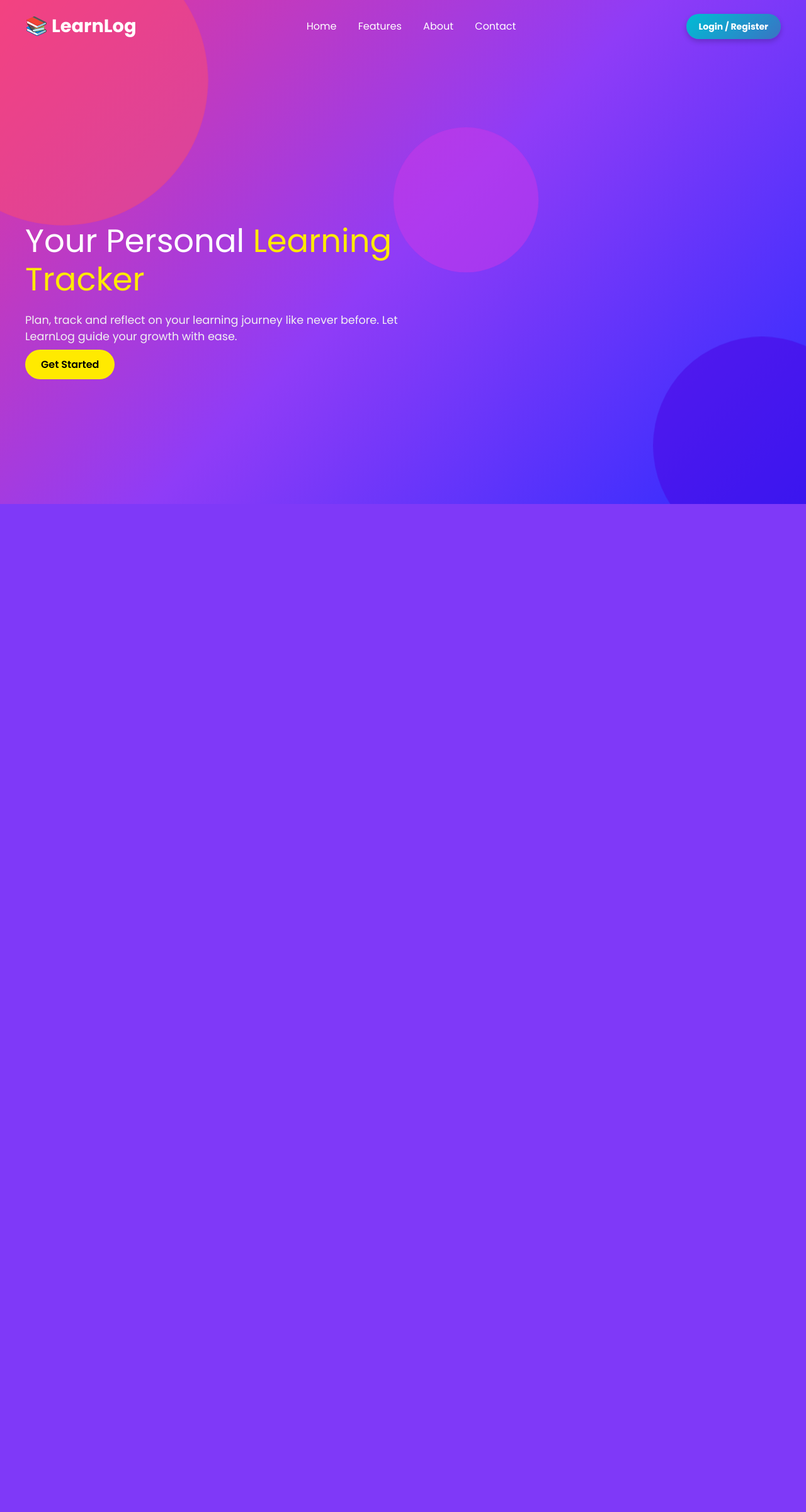
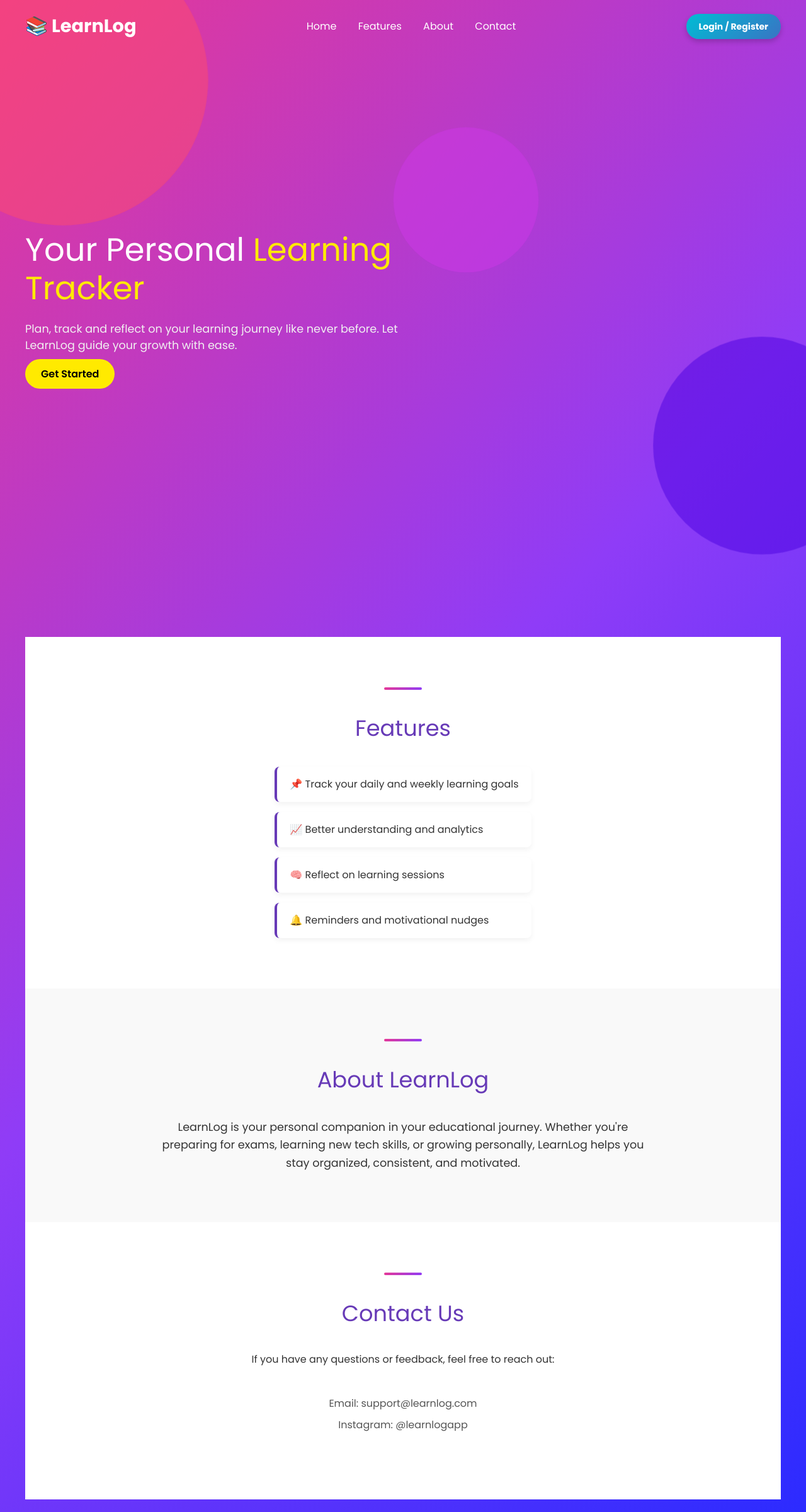
Before and after one commit to 117ABHISHEK/YOPM2, a Flask app: template templates/index.html in a window 1280 px wide; the page is wider, and only the part inside the window is pictured. Shown: that part at 63% size. Before the commit the page ends 800 px from the top of that part, so only its background shows below. Run offline with Flask 3, Linux system fonts and the light colour scheme; the template is opened without the code that fills it, so the values that code supplies are empty; some libraries are stand-ins or nearby versions.

Commit message:
UI updates with sections
Co-Authored-By: ShitalPanhalkar1015 <182597102+ShitalPanhalkar1015@users.noreply.github.com>

```diff
--- a/static/index.css
+++ b/static/index.css
@@ -5,22 +5,19 @@
 }
 
 body, html {
-  height: 100%;
   font-family: 'Poppins', sans-serif;
   background: #f1f2f6;
-  overflow: hidden;
 }
 
 .landing {
-  position: relative;
-  height: 100vh;
+  height: 300vh;
+  width: 100vw;
   color: #fff;
   background: linear-gradient(135deg, #e73895, #8f3cf7, #2c2bff);
   display: flex;
   flex-direction: column;
   justify-content: space-between;
   padding: 20px 40px;
-  overflow: hidden;
 }
 
 /* Header */
@@ -219,3 +216,97 @@ nav a:hover {
   background: linear-gradient(270deg, #ff6ec4, #7873f5,#e73895, #8f3cf7, #ff6ec4);
   background-size: 400% 400%;
 }
+
+<!--------->
+/* Section Wrapper Styles */
+
+.sections{
+  display: flex;
+  flex-direction: column;
+  align-items: center;
+  justify-content: center;
+}
+.section {
+  padding: 80px 40px;
+  color: #333;
+  background-color: #fff;
+}
+
+.section:nth-of-type(even) {
+  background-color: #f9f9f9;
+}
+
+/* Grid Layout for Sections */
+.section.features,
+.section.about,
+.section.contact {
+  display: grid;
+  grid-template-columns: 1fr;
+  gap: 20px;
+  max-width: 1200px;
+  margin: 0 auto;
+  text-align: center;
+}
+
+/* Headings */
+.section h2 {
+  font-size: 2.2rem;
+  margin-bottom: 20px;
+  color: #673ab7;
+}
+
+/* Features List Styling */
+.section.features ul {
+  list-style: none;
+  padding: 0;
+  margin: 0 auto;
+  display: grid;
+  grid-template-columns: repeat(auto-fit, minmax(250px, 1fr));
+  gap: 16px;
+  text-align: left;
+}
+
+.section.features li {
+  background: #fff;
+  border-left: 4px solid #673ab7;
+  padding: 16px 20px;
+  box-shadow: 0 4px 8px rgba(0,0,0,0.05);
+  font-weight: 500;
+  border-radius: 8px;
+}
+
+/* About Section */
+.section.about p {
+  font-size: 1.1rem;
+  line-height: 1.6;
+  max-width: 800px;
+  margin: 0 auto;
+}
+
+/* Contact Section */
+.section.contact ul {
+  list-style: none;
+  padding: 0;
+  font-size: 1rem;
+  margin-top: 10px;
+}
+
+.section.contact li {
+  margin-bottom: 10px;
+  color: #555;
+}
+
+/* Smooth Scroll */
+html {
+  scroll-behavior: smooth;
+}
+
+.section::before {
+  content: '';
+  display: block;
+  width: 60px;
+  height: 4px;
+  background: linear-gradient(135deg, #e73895, #8f3cf7);
+  margin: 0 auto 20px;
+  border-radius: 2px;
+}
--- a/templates/index.html
+++ b/templates/index.html
@@ -1,57 +1,38 @@
-{% extends "base.html" %} {% block title %}LearnLog - Track Your Learning{%
-endblock %} {% block head_extra %}
+{% extends "base.html" %}
+
+{% block title %}
+LearnLog - Track Your Learning
+{% endblock %}
+
+{% block head_extra %}
 <link rel="stylesheet" href="{{ url_for('static', filename='index.css') }}" />
-<link
-  href="https://fonts.googleapis.com/css2?family=Poppins:wght@400;600;700&display=swap"
-  rel="stylesheet"
-/>
-{% endblock %} {% block content %}
+<link href="https://fonts.googleapis.com/css2?family=Poppins:wght@400;600;700&display=swap" rel="stylesheet" />
+{% endblock %}
+
+{% block content %}
 <div class="landing">
   <header>
     <div class="logo">📚 LearnLog</div>
     <nav>
-      <a href="#">Home</a>
-      <a href="#">Features</a>
-      <a href="#">About</a>
-      <a href="#">Contact</a>
+      <a href="#home">Home</a>
+      <a href="#features">Features</a>
+      <a href="#about">About</a>
+      <a href="#contact">Contact</a>
     </nav>
     <div class="auth-box">
-      <!---<button
-        class="auth-btn"
-        id="login-register-btn"
-        onclick="window.location.href='{{ url_for('login') }}';"
-      >
+      <a href="{{ url_for('login') }}" class="auth-btn" id="login-register-btn" style="text-decoration: none">
         Login / Register
-      </button>--->
-      <a
-        href="{{ url_for('login') }}"
-        class="auth-btn"
-        id="login-register-btn"
-        style="text-decoration: none"
-        >Login / Register</a
-      >
+      </a>
     </div>
   </header>
 
-  <section class="hero">
+  <section class="hero" id="home">
     <h1 class="title">Your Personal <span>Learning Tracker</span></h1>
     <p class="subtitle">
       Plan, track and reflect on your learning journey like never before. Let
       LearnLog guide your growth with ease.
     </p>
-    <!--<button
-      class="cta"
-      id="get-started-btn"
-      onclick="window.location.href='{{ url_for('register') }}';"
-    >
-      Get Started
-    </button>-->
-    <a
-      href="{{ url_for('register') }}"
-      class="cta"
-      id="get-started-btn"
-      style="text-decoration: none"
-    >
+    <a href="{{ url_for('register') }}" class="cta" id="get-started-btn" style="text-decoration: none">
       Get Started
     </a>
   </section>
@@ -61,7 +42,40 @@ endblock %} {% block head_extra %}
     <div class="blob blob2"></div>
     <div class="blob blob3"></div>
   </div>
+  <div class="sections">
+    <!-- 🌟 Features Section -->
+    <section id="features" class="section features">
+      <h2>Features</h2>
+      <ul>
+        <li>📌 Track your daily and weekly learning goals</li>
+        <li>📈 Better understanding and analytics</li>
+        <li>🧠 Reflect on learning sessions</li>
+        <li>🔔 Reminders and motivational nudges</li>
+      </ul>
+    </section>
+
+    <!-- 📖 About Section -->
+    <section id="about" class="section about">
+      <h2>About LearnLog</h2>
+      <p>
+        LearnLog is your personal companion in your educational journey. Whether you're preparing for exams, learning
+        new tech skills, or growing personally, LearnLog helps you stay organized, consistent, and motivated.
+      </p>
+    </section>
+
+    <!-- 📬 Contact Section -->
+    <section id="contact" class="section contact">
+      <h2>Contact Us</h2>
+      <p>If you have any questions or feedback, feel free to reach out:</p>
+      <ul>
+        <li>Email: support@learnlog.com</li>
+        <li>Instagram: @learnlogapp</li>
+      </ul>
+    </section>
+  </div>
 </div>
-{% endblock %} {% block scripts %}
+{% endblock %}
+
+{% block scripts %}
 <script src="{{ url_for('static', filename='index.js') }}"></script>
 {% endblock %}
```
